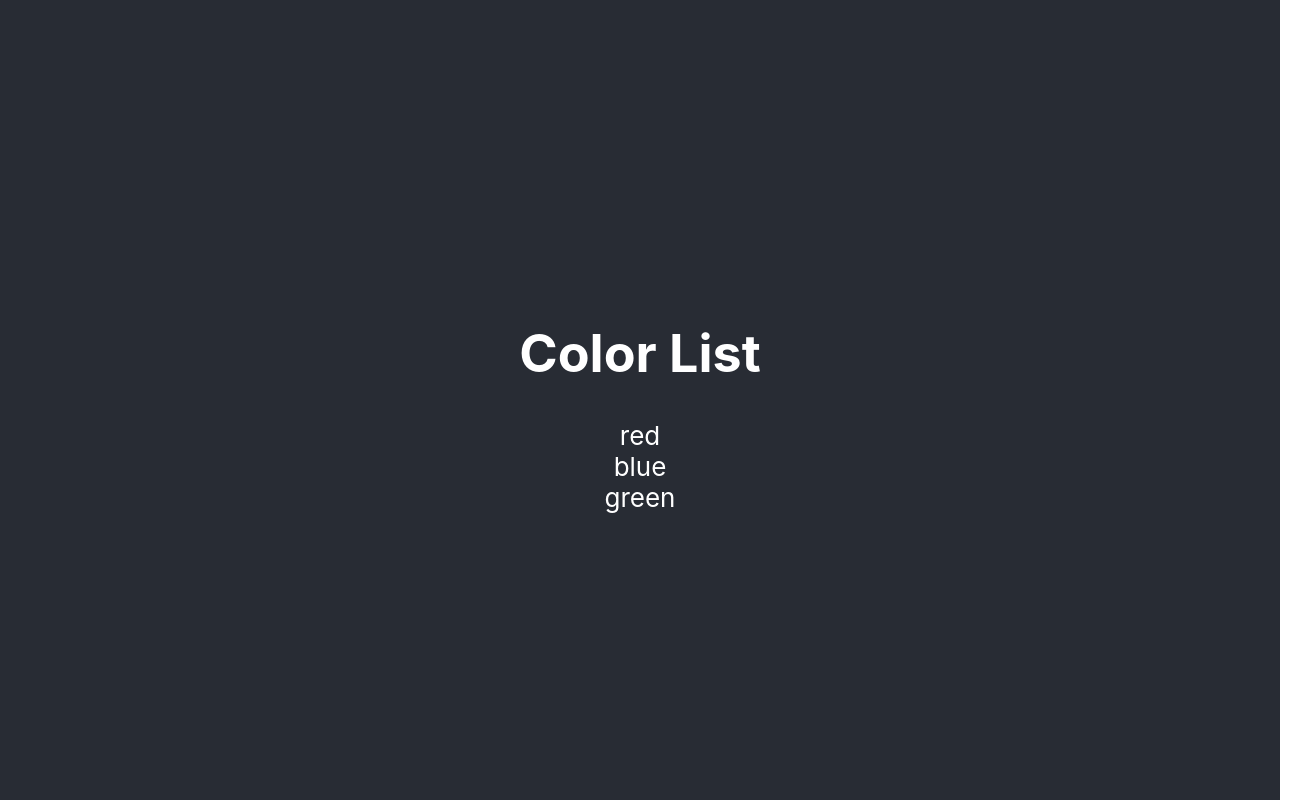
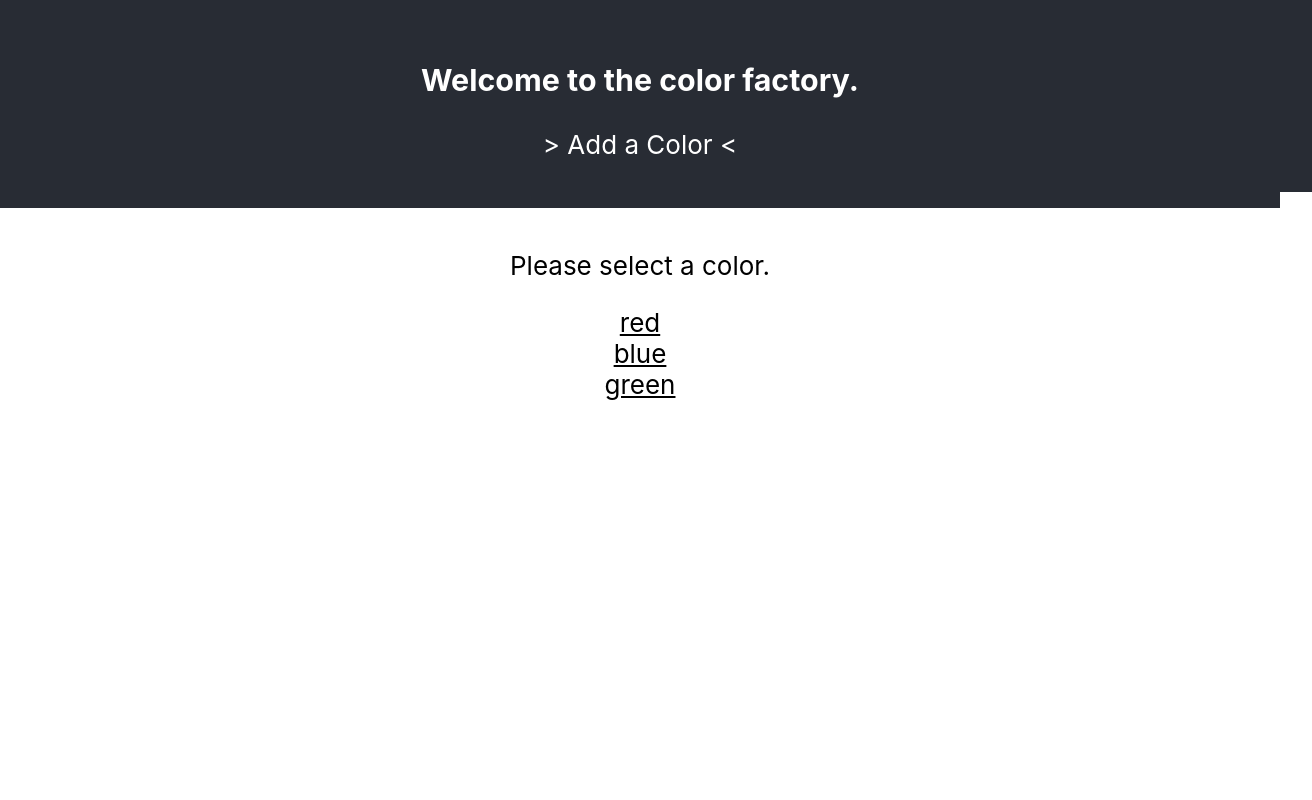
Before and after one commit to Rajayne/CRADogFinder, a React (Create React App) app: page /colors in a window 1280 px wide. Shown: the top 800 px of the page, 1312 px wide, since content can reach past the window. Built offline with nearby package versions, Linux system fonts and the light colour scheme.

Commit message:
Style with CSS

```diff
--- /dev/null
+++ b/src/ColorFactory/ColorList.css
@@ -0,0 +1,13 @@
+.ColorList-header {
+    background-color: #282c34;
+    padding: 2rem;
+}
+
+.ColorList-body {
+    background-color: white;
+    width: 100vw;
+    height: 100vh;
+    color: black;
+    margin: 1rem;
+    padding: 1rem;
+}
--- a/src/ColorFactory/ColorList.js
+++ b/src/ColorFactory/ColorList.js
@@ -1,11 +1,21 @@
 import React from "react";
+import { NavLink } from "react-router-dom";
 import ColorNav from "./ColorNav";
+import "./ColorList.css";
 
 const ColorList = () => {
   return (
-    <div>
-      <h1>Color List</h1>
-      <ColorNav />
+    <div className="ColorList">
+      <div className="ColorList-header">
+        <h3>Welcome to the color factory.</h3>
+        <NavLink className="Nav-link" exact="true" to={`/colors/new`}>
+          &gt; Add a Color &lt;
+        </NavLink>
+      </div>
+      <div className="ColorList-body">
+        <p>Please select a color.</p>
+        <ColorNav />
+      </div>
     </div>
   );
 };
--- /dev/null
+++ b/src/ColorFactory/ColorNav.css
@@ -0,0 +1,8 @@
+.ColorNav-link {
+    color: black;
+    display: block;
+}
+
+.ColorNav-link:hover {
+    color: lightblue;
+}
--- a/src/ColorFactory/ColorNav.js
+++ b/src/ColorFactory/ColorNav.js
@@ -1,12 +1,13 @@
 import React from "react";
 import { NavLink } from "react-router-dom";
+import "./ColorNav.css";
 import colors from "./colors";
 
 const ColorNav = () => {
   return (
-    <nav className="Nav-bar">
+    <nav className="ColorNav-bar">
       {colors.map((color) => (
-        <NavLink className="Nav-link" exact="true" to={`/colors/${color}`}>
+        <NavLink className="ColorNav-link" exact="true" to={`/colors/${color}`}>
           {color}
         </NavLink>
       ))}
```
